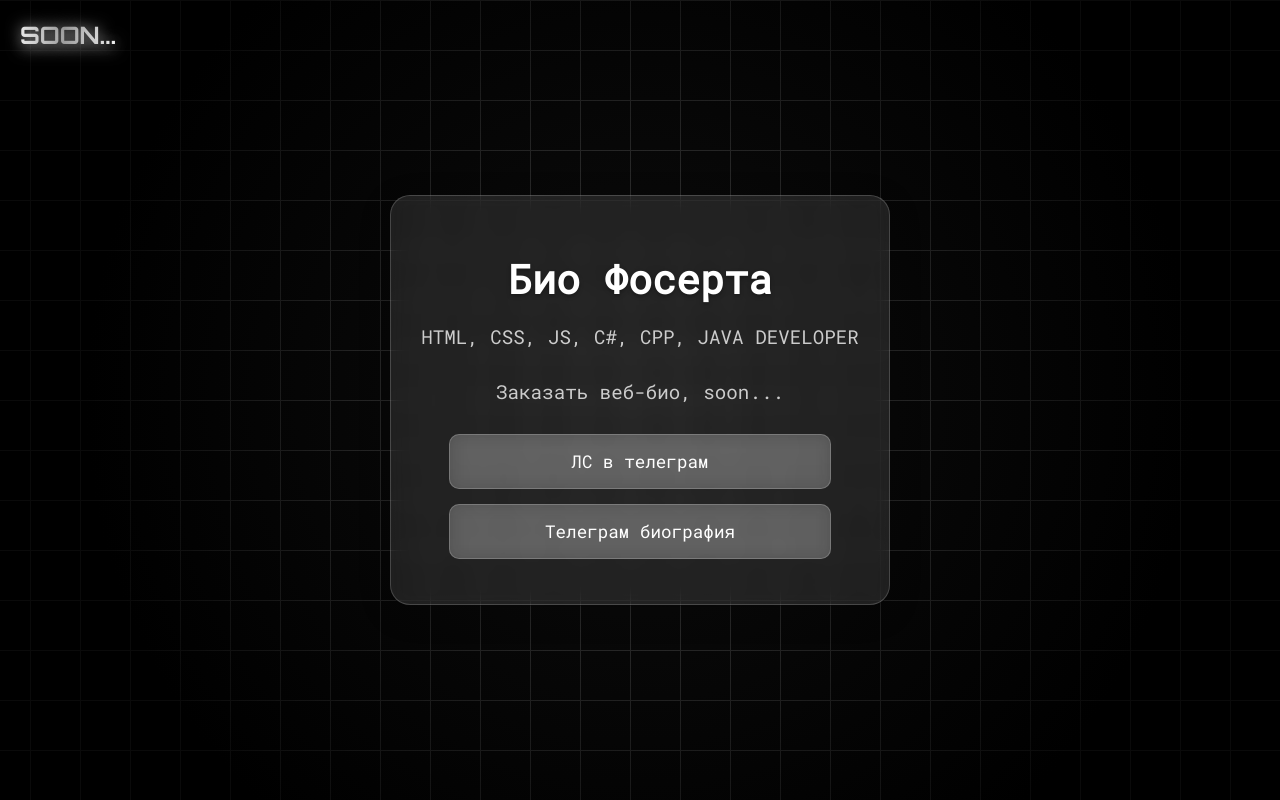
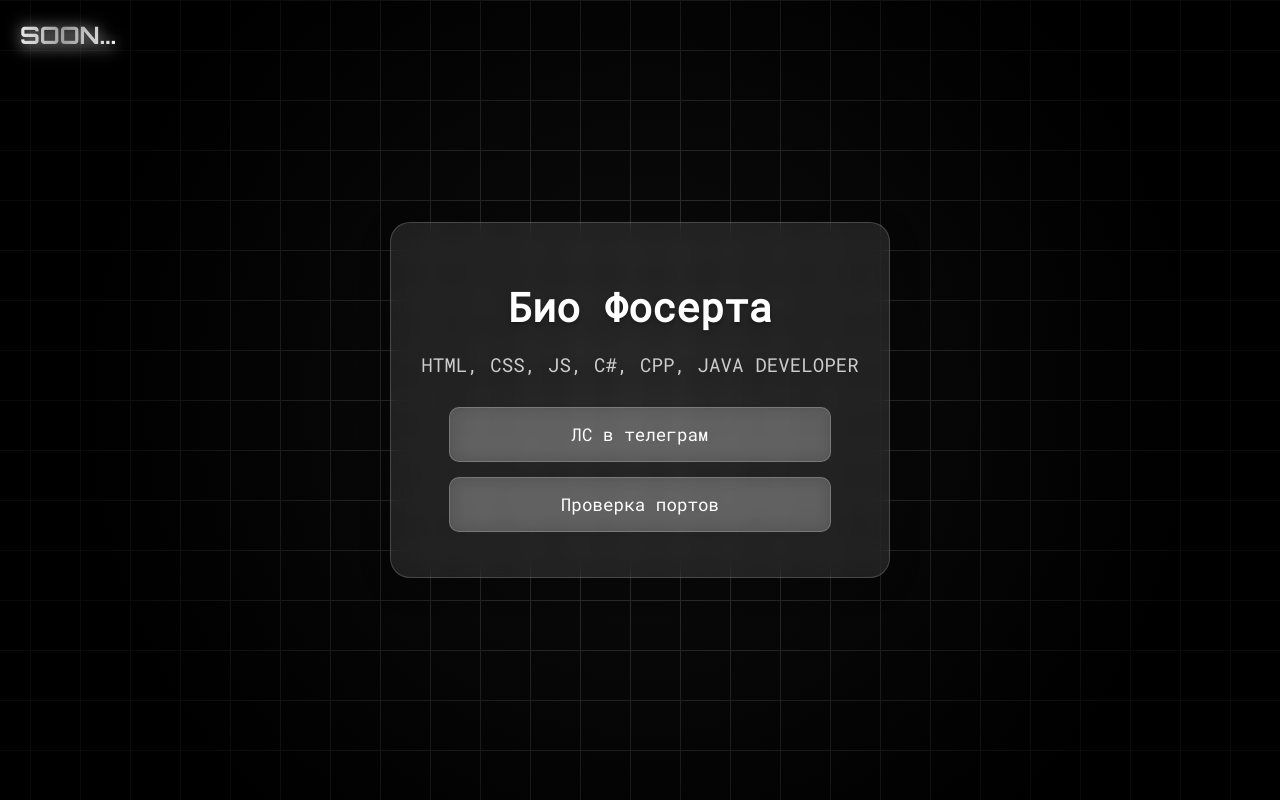
Before and after one commit to f0sert/f0sert.github.io, a plain HTML site: page index.html in a window 1280 px wide. Drawn offline with Linux system fonts and the light colour scheme.

Commit message:
Update index.html

```diff
--- a/index.html
+++ b/index.html
@@ -174,9 +174,9 @@
         <h1>Био Фосерта</h1>
         <p>HTML, CSS, JS, C#, CPP, JAVA DEVELOPER</p>
         <p></p>
-        <p>Заказать веб-био, soon...</p>
+        <!--<p>Заказать веб-био, soon...</p>-->
         <a href="https://t.me/fos3rt" class="button">ЛС в телеграм</a>
-        <a href="https://t.me/biofosert" class="button">Телеграм биография</a>
+        <a href="/port" class="button">Проверка портов</a>
         <!--a href="https://t.me/kuakzz" class="button">Товары и услуги</a-->
     </div>
 </body>
```
